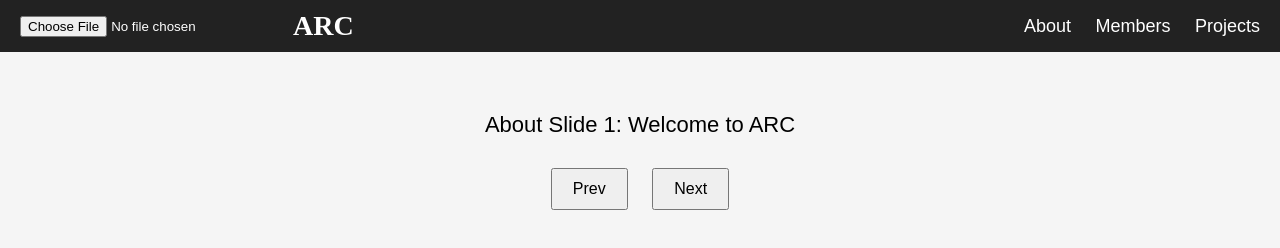
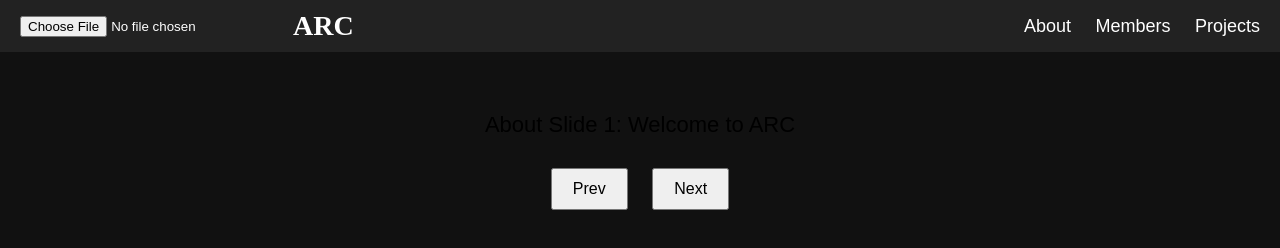
Before and after one commit to Stalonjoyaldsouza/ARC_WEBSITE, a plain HTML site: page index.html in a window 1280 px wide. Drawn offline with Linux system fonts and the light colour scheme.

Commit message:
Update index.html background color was changed

```diff
--- a/index.html
+++ b/index.html
@@ -8,7 +8,7 @@
     body {
       margin: 0;
       font-family: Arial, sans-serif;
-      background: #f5f5f5;
+      background:#111111;
     }
 
     /* Top navigation bar */
```
